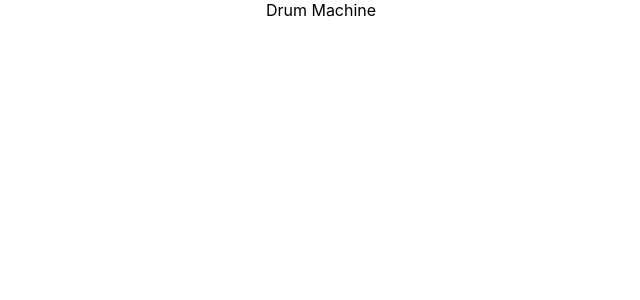
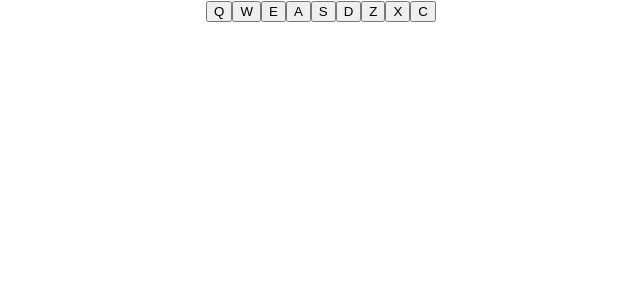
Before and after one commit to Ghalia98/drum-machine, a React (Create React App) app: page / in a window 1280 px wide. Shown: the top 300 px of the page, without its empty margins (319-959 px from the left). Built offline with nearby package versions, Linux system fonts and the light colour scheme.

Commit message:
add drum pad keys

```diff
--- a/src/App.css
+++ b/src/App.css
@@ -1,3 +1,3 @@
-.App {
+#drum-machine {
   text-align: center;
 }
--- a/src/App.js
+++ b/src/App.js
@@ -1,9 +1,12 @@
 import './App.css';
+import DrumPads from './components/drum-pads/DrumPads';
 
 function App() {
+
   return (
-    <div className="App">
-      Drum Machine
+    <div id='drum-machine'>
+      <div id='display'></div>
+      <DrumPads />
     </div>
   );
 }
--- /dev/null
+++ b/src/components/audio/Audio.jsx
@@ -0,0 +1,9 @@
+import React from 'react'
+
+function Audio({ el }) {
+    return (
+        <audio src={el.audio} className='clip' id={el.key}></audio>
+    )
+}
+
+export default Audio
--- /dev/null
+++ b/src/components/drum-pads/DrumPads.jsx
@@ -0,0 +1,48 @@
+import React from 'react'
+import Audio from '../audio/Audio'
+
+function DrumPads() {
+    const drumKeys = [{
+        key: 'Q',
+        audio: "https://s3.amazonaws.com/freecodecamp/drums/Heater-1.mp3"
+    }, {
+        key: 'W',
+        audio: "https://s3.amazonaws.com/freecodecamp/drums/Heater-2.mp3"
+    }, {
+        key: 'E',
+        audio: "https://s3.amazonaws.com/freecodecamp/drums/Heater-3.mp3"
+    },
+    {
+        key: 'A',
+        audio: "https://s3.amazonaws.com/freecodecamp/drums/Heater-4_1.mp3"
+    },
+    {
+        key: 'S',
+        audio: "https://s3.amazonaws.com/freecodecamp/drums/Heater-6.mp3"
+    },
+    {
+        key: 'D',
+        audio: "https://s3.amazonaws.com/freecodecamp/drums/Dsc_Oh.mp3"
+    },
+    {
+        key: 'Z',
+        audio: "https://s3.amazonaws.com/freecodecamp/drums/Kick_n_Hat.mp3"
+    },
+    {
+        key: 'X',
+        audio: "https://s3.amazonaws.com/freecodecamp/drums/RP4_KICK_1.mp3"
+    },
+    {
+        key: 'C',
+        audio: "https://s3.amazonaws.com/freecodecamp/drums/Cev_H2.mp3"
+    }
+    ]
+
+    return (
+        drumKeys.map((el, index) => <button id={el.key + '-Key'} className='drum-pad' key={index}>{el.key}
+            <Audio el={el} />
+        </button>)
+    )
+}
+
+export default DrumPads
```
